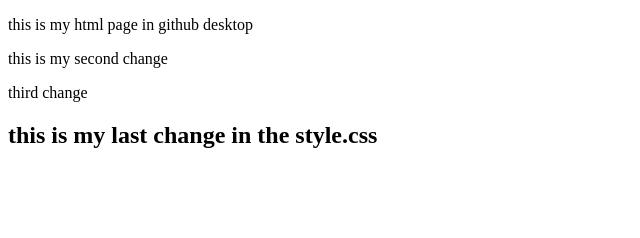
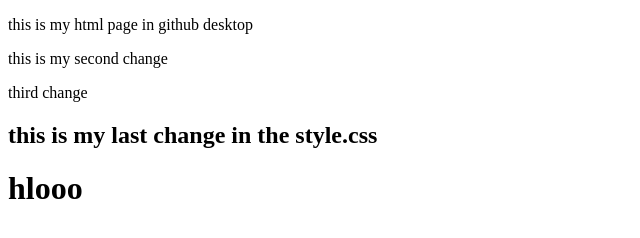
Before and after one commit to Neha874-ctrl/learngit, a plain HTML site: page index.html in a window 1280 px wide. Shown: the whole page, without its empty margins (0-640 px from the left). Drawn offline with Linux system fonts and the light colour scheme.

Commit message:
add new heading

```diff
--- a/index.html
+++ b/index.html
@@ -10,5 +10,10 @@
     <p>this is my second change</p>
     <p>third change</p>
     <h2>this is my last change in the style.css</h2>
+
+
+
+    <h1>hlooo</h1>
+
 </body>
 </html>
```
